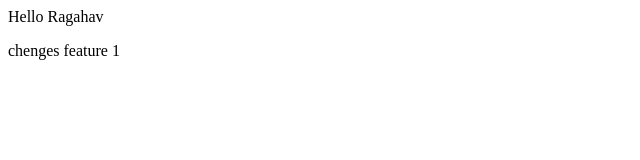
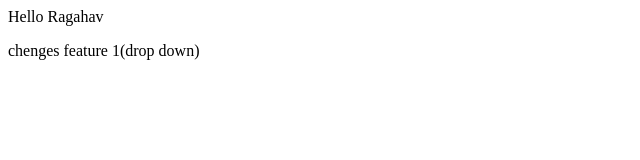
Before and after one commit to manjulsharma1992/TestRepo, a plain HTML site: page Index.html in a window 1280 px wide. Shown: the full height of the page, 0-640 px from the left. Drawn offline with Linux system fonts and the light colour scheme.

Commit message:
dropdown

```diff
--- a/Index.html
+++ b/Index.html
@@ -1,2 +1,2 @@
 <p>Hello Ragahav</p>
-<p>chenges feature 1</p>
+<p>chenges feature 1(drop down)</p>
```
